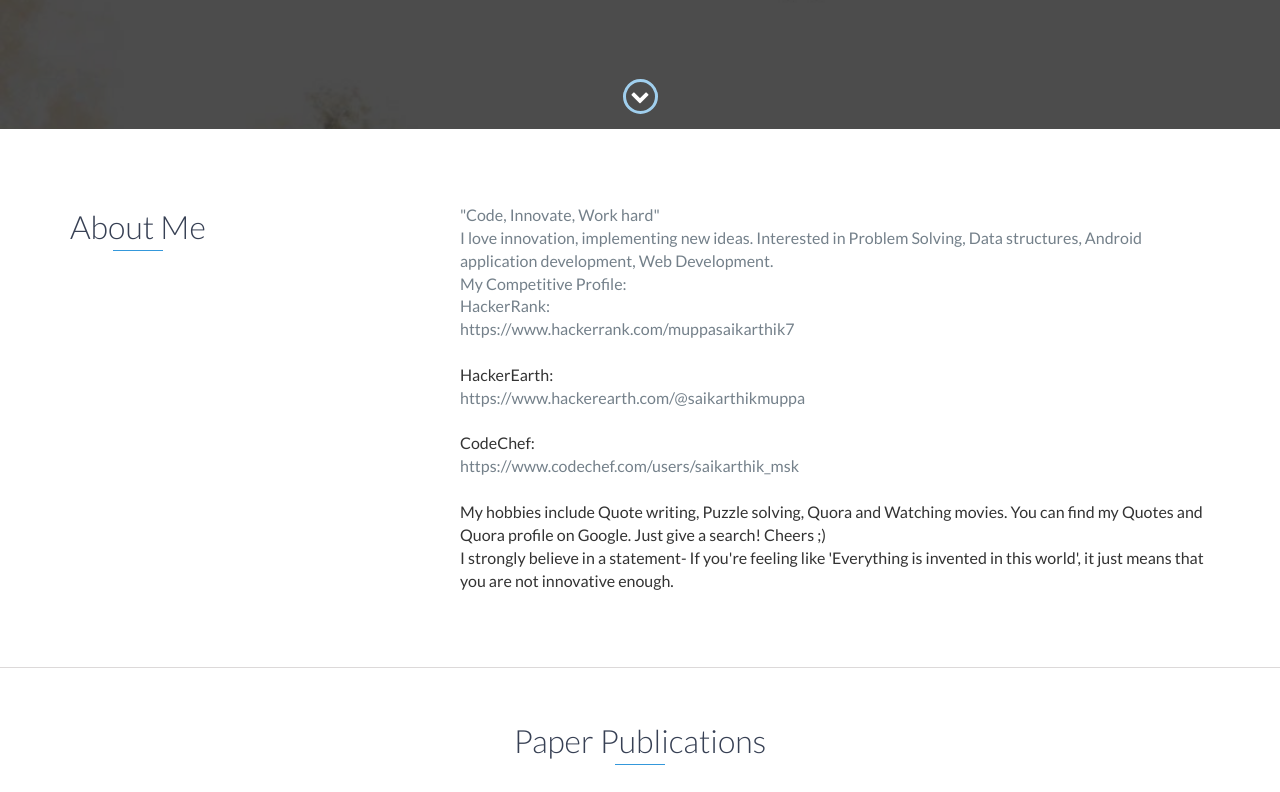
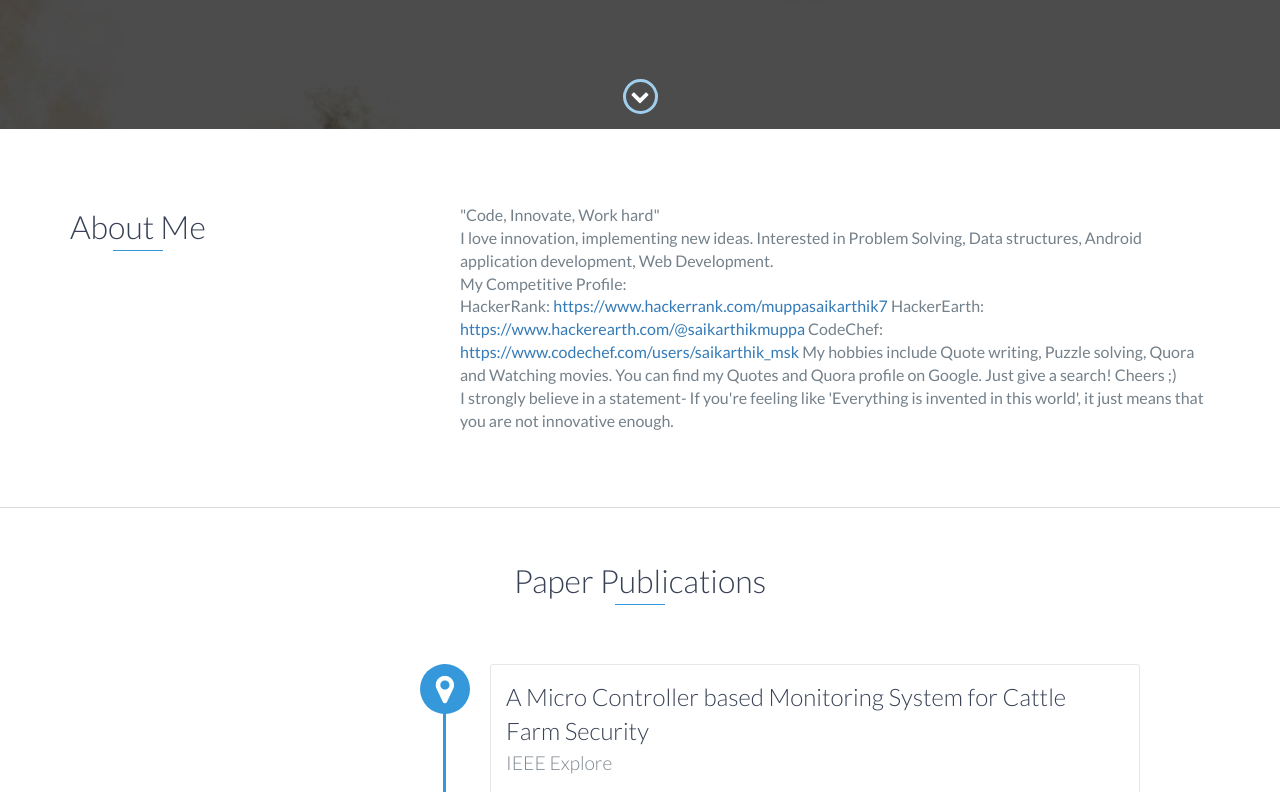
Before and after one commit to SaikarthikMuppa/SaikarthikMuppa.github.io, a website: page index.html in a window 1280 px wide. Shown: the part 671-1463 px from the top of the page. Drawn offline with nearby package versions, Linux system fonts and the light colour scheme.

Commit message:
Update index.html

```diff
--- a/index.html
+++ b/index.html
@@ -84,10 +84,10 @@
                     <p>
                     	"Code, Innovate, Work hard"<br>
                     	I love innovation, implementing new ideas. Interested in Problem Solving, Data structures, Android application development, Web Development.
-			<br>My Competitive Profile:<br>HackerRank: <p href="https://www.hackerrank.com/muppasaikarthik7">https://www.hackerrank.com/muppasaikarthik7</p>
-			<br>HackerEarth: <p href="https://www.hackerearth.com/@saikarthikmuppa">https://www.hackerearth.com/@saikarthikmuppa</p>
-			<br>CodeChef: <p href="https://www.codechef.com/users/saikarthik_msk">https://www.codechef.com/users/saikarthik_msk</p>
-			<br>My hobbies include Quote writing, Puzzle solving, Quora and Watching movies.
+			<br>My Competitive Profile:<br>HackerRank: <a href="https://www.hackerrank.com/muppasaikarthik7">https://www.hackerrank.com/muppasaikarthik7</a>
+			HackerEarth: <a href="https://www.hackerearth.com/@saikarthikmuppa">https://www.hackerearth.com/@saikarthikmuppa</a>
+			CodeChef: <a href="https://www.codechef.com/users/saikarthik_msk">https://www.codechef.com/users/saikarthik_msk</a>
+			My hobbies include Quote writing, Puzzle solving, Quora and Watching movies.
 			You can find my Quotes and Quora profile on Google. Just give a search! Cheers ;)
 			<br>
 			I strongly believe in a statement- If you're feeling like 'Everything is invented in this world', it just means that you are not innovative enough.
```
